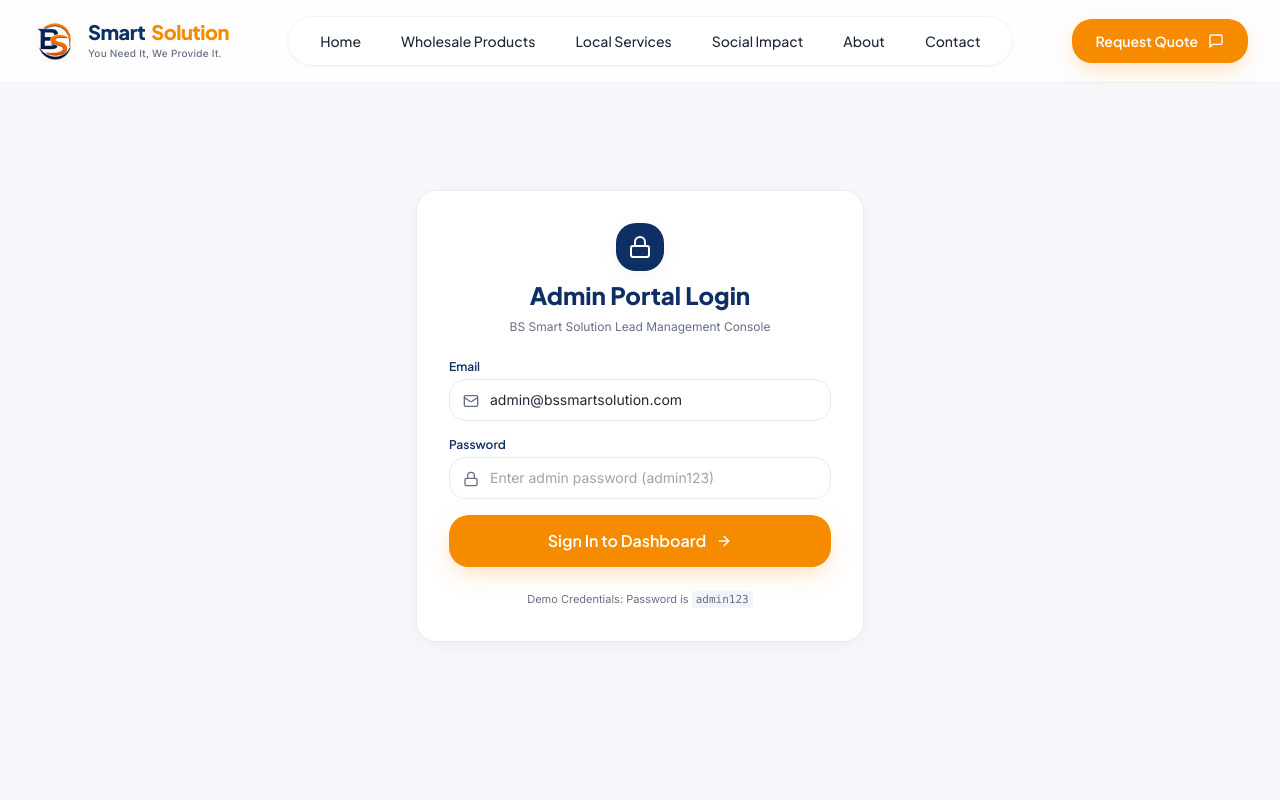
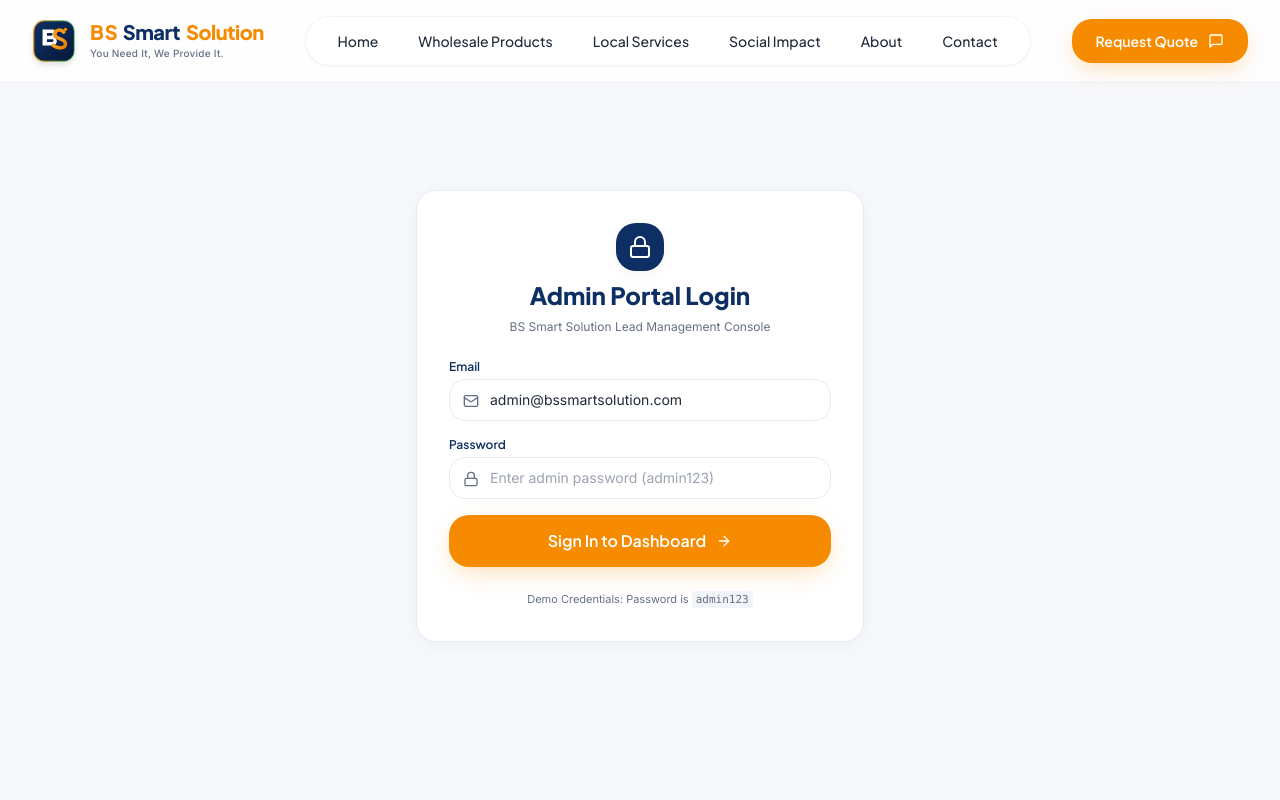
Before and after one commit to MS-Arul-19/BS-smart-solution, a React (Vite) app in the folder frontend/: page /admin/login in a window 1280 px wide. Shown: the top 800 px of the page. Built offline with nearby package versions, Linux system fonts and the light colour scheme.

Commit message:
Replace image logo with native 3D vector SVG emblem eliminating white box artifacts across light and dark themes

```diff
--- a/frontend/src/components/layout/BrandLogo.tsx
+++ b/frontend/src/components/layout/BrandLogo.tsx
@@ -11,19 +11,55 @@ export const BrandLogo: React.FC<BrandLogoProps> = ({ variant = 'light', showTag
   const isDarkBg = variant === 'dark';
 
   return (
-    <Link to="/" className={`group inline-flex items-center gap-3 ${className}`}>
-      {/* Official BS Emblem Icon */}
-      <div className={`relative flex items-center justify-center overflow-hidden rounded-xl transition-transform group-hover:scale-105 duration-300 ${isDarkBg ? 'bg-white/10 p-1 backdrop-blur-sm' : ''}`}>
-        <img
-          src="/logo.jpg"
-          alt="BS Smart Solution Logo Emblem"
-          className="h-11 w-11 object-contain rounded-lg drop-shadow-sm"
-        />
+    <Link to="/" className={`group inline-flex items-center gap-3.5 ${className}`}>
+      {/* 3D Vector Emblem (No White Square Background Artifacts) */}
+      <div className="relative flex items-center justify-center flex-shrink-0">
+        <svg viewBox="0 0 100 100" className="h-11 w-11 transform group-hover:scale-105 transition-transform duration-300 filter drop-shadow-md">
+          <defs>
+            <linearGradient id="bsBgGradient" x1="0%" y1="0%" x2="100%" y2="100%">
+              <stop offset="0%" stopColor="#0D2F63" />
+              <stop offset="50%" stopColor="#0A2550" />
+              <stop offset="100%" stopColor="#061836" />
+            </linearGradient>
+            <linearGradient id="bsGoldGradient" x1="0%" y1="0%" x2="100%" y2="100%">
+              <stop offset="0%" stopColor="#F68B00" />
+              <stop offset="50%" stopColor="#FFA024" />
+              <stop offset="100%" stopColor="#E07900" />
+            </linearGradient>
+            <linearGradient id="bsGlowGrad" x1="0%" y1="0%" x2="100%" y2="0%">
+              <stop offset="0%" stopColor="#F68B00" stopOpacity="0.8" />
+              <stop offset="100%" stopColor="#25D366" stopOpacity="0.4" />
+            </linearGradient>
+          </defs>
+
+          {/* Outer Badge Container with Rounded Corners */}
+          <rect x="4" y="4" width="92" height="92" rx="24" fill="url(#bsBgGradient)" />
+          <rect x="4" y="4" width="92" height="92" rx="24" fill="none" stroke="url(#bsGlowGrad)" strokeWidth="3" />
+
+          {/* Letter B (White Bold Geometric) */}
+          <path
+            d="M 24 24 L 46 24 C 58 24, 58 41, 46 41 C 60 41, 60 60, 46 60 L 24 60 Z M 34 32 L 34 38 L 44 38 C 48 38, 48 32, 44 32 Z M 34 46 L 34 52 L 46 52 C 50 52, 50 46, 46 46 Z"
+            fill="#FFFFFF"
+          />
+
+          {/* Letter S (Vibrant Gold Overlay Curve) */}
+          <path
+            d="M 72 30 C 66 22, 52 24, 52 34 C 52 48, 76 42, 76 56 C 76 68, 58 68, 48 60"
+            fill="none"
+            stroke="url(#bsGoldGradient)"
+            strokeWidth="8"
+            strokeLinecap="round"
+          />
+
+          {/* Sparkle Accent Dot */}
+          <circle cx="76" cy="24" r="4" fill="#F68B00" />
+        </svg>
       </div>
 
-      {/* Brand Text */}
+      {/* Brand Name & Tagline */}
       <div className="flex flex-col">
         <div className="flex items-center text-xl font-extrabold font-heading tracking-tight leading-none">
+          <span className="text-brand-secondary font-black tracking-wider mr-1">BS</span>
           <span className={isDarkBg ? 'text-white' : 'text-brand-primary'}>Smart</span>
           <span className="text-brand-secondary ml-1.5">Solution</span>
         </div>
```
